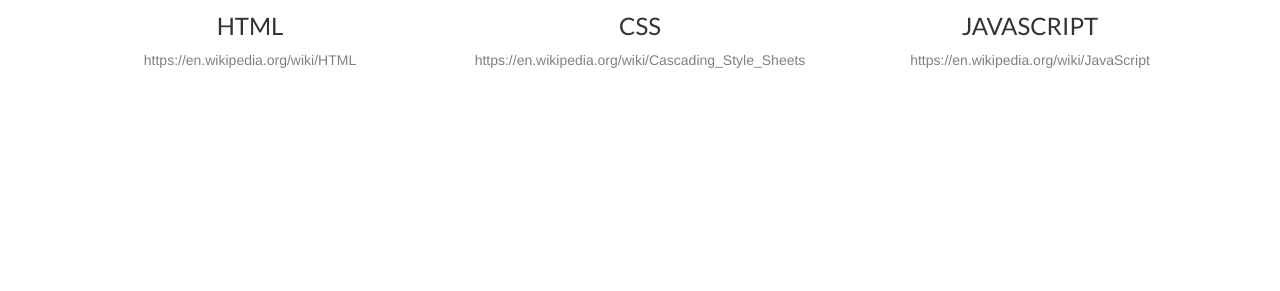
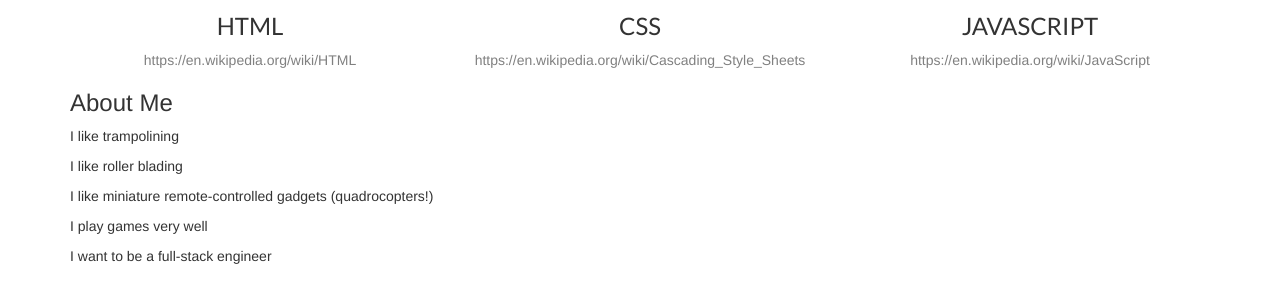
Before and after one commit to joseph-d-rodriguez/ducking-bugfixes, a plain HTML site: page portfolio/index.html in a window 1280 px wide. Shown: the part 921-1212 px from the top of the page. Before the commit the page ends 1006 px from the top, so only its background shows below. Drawn offline with nearby package versions, Linux system fonts and the light colour scheme.

Commit message:
adding section with <p> tags

```diff
--- a/portfolio/index.html
+++ b/portfolio/index.html
@@ -64,6 +64,16 @@
 					</div>
 				</div>
 			</div>
+
+			<div class="row">
+				<h3 class="col-xs-12">About Me</h3>
+				<p class="col-xs-12">I like trampolining</p>
+				<p class="col-xs-12">I like roller blading</p>
+				<p class="col-xs-12">I like miniature remote-controlled gadgets (quadrocopters!)</p>
+				<p class="col-xs-12">I play games very well</p>
+				<p class="col-xs-12">I want to be a full-stack engineer</p>
+			</div>
+
 		</div>
 	</body>
 </html>
```
